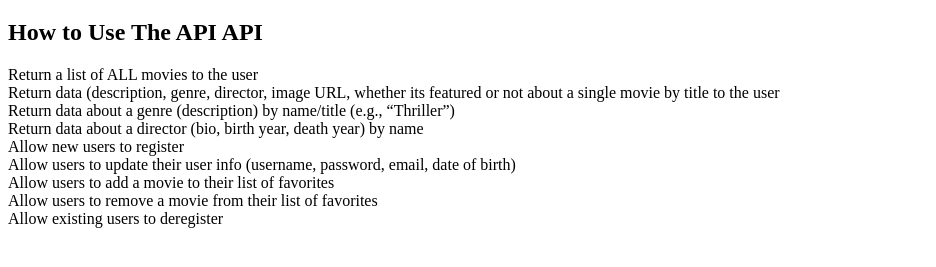
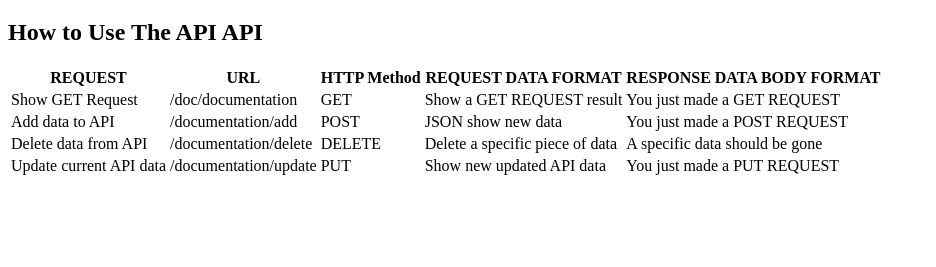
Before and after one commit to IsaiahDB/movie_api, a website: page public/documentation.html in a window 1280 px wide. Shown: the part 61-328 px from the top of the page, without its empty margins (0-936 px from the left). Drawn offline with Linux system fonts and the light colour scheme.

Commit message:
node changes

```diff
--- a/package.json
+++ b/package.json
@@ -19,6 +19,7 @@
   "dependencies": {
     "body-parser": "^1.19.2",
     "express": "^4.17.3",
-    "morgan": "^1.10.0"
+    "morgan": "^1.10.0",
+    "uuid": "^8.3.2"
   }
 }
--- a/public/documentation.html
+++ b/public/documentation.html
@@ -9,15 +9,43 @@
 <body>
     <h1>Movie List API</h1>
     <h2>How to Use The API API</h2>
-    <p>Return a list of ALL movies to the user<br>
-         Return data (description, genre, director, image URL, whether its featured or not about a single movie by title to the user<br>
-         Return data about a genre (description) by name/title (e.g., “Thriller”)<br>
-         Return data about a director (bio, birth year, death year) by name<br>
-         Allow new users to register<br>
-         Allow users to update their user info (username, password, email, date of birth)<br>
-         Allow users to add a movie to their list of favorites<br>
-         Allow users to remove a movie from their list of favorites<br>
-         Allow existing users to deregister</p>
+    <table>
+        <tr>
+            <th> REQUEST </th>
+            <th> URL </th>
+            <th> HTTP Method </th>
+            <th> REQUEST DATA FORMAT </th>
+            <th> RESPONSE DATA BODY FORMAT </th>
+        </tr>
+        <tr>
+            <td> Show GET Request </td>
+            <td> /doc/documentation </td>
+            <td> GET </td>
+            <td> Show a GET REQUEST result </td>
+            <td> You just made a GET REQUEST </td>
+        </tr>
+        <tr>
+            <td> Add data to API </td>
+            <td> /documentation/add </td>
+            <td> POST </td>
+            <td> JSON show new data </td>
+            <td> You just made a POST REQUEST</td>
+        </tr>
+        <tr>
+            <td> Delete data from API </td>
+            <td> /documentation/delete</td>
+            <td> DELETE </td>
+            <td> Delete a specific piece of data</td>
+            <td> A specific data should be gone</td>
+        </tr>
+        <tr>
+            <td> Update current API data </td>
+            <td> /documentation/update </td>
+            <td> PUT </td>
+            <td> Show new updated API data</td>
+            <td>You just made a PUT REQUEST</td>
+        </tr>
+    </table>
 
 </body>
 </html>
```
Also changed, not shown: index.js (+27 -2 lines), 1 other file.
